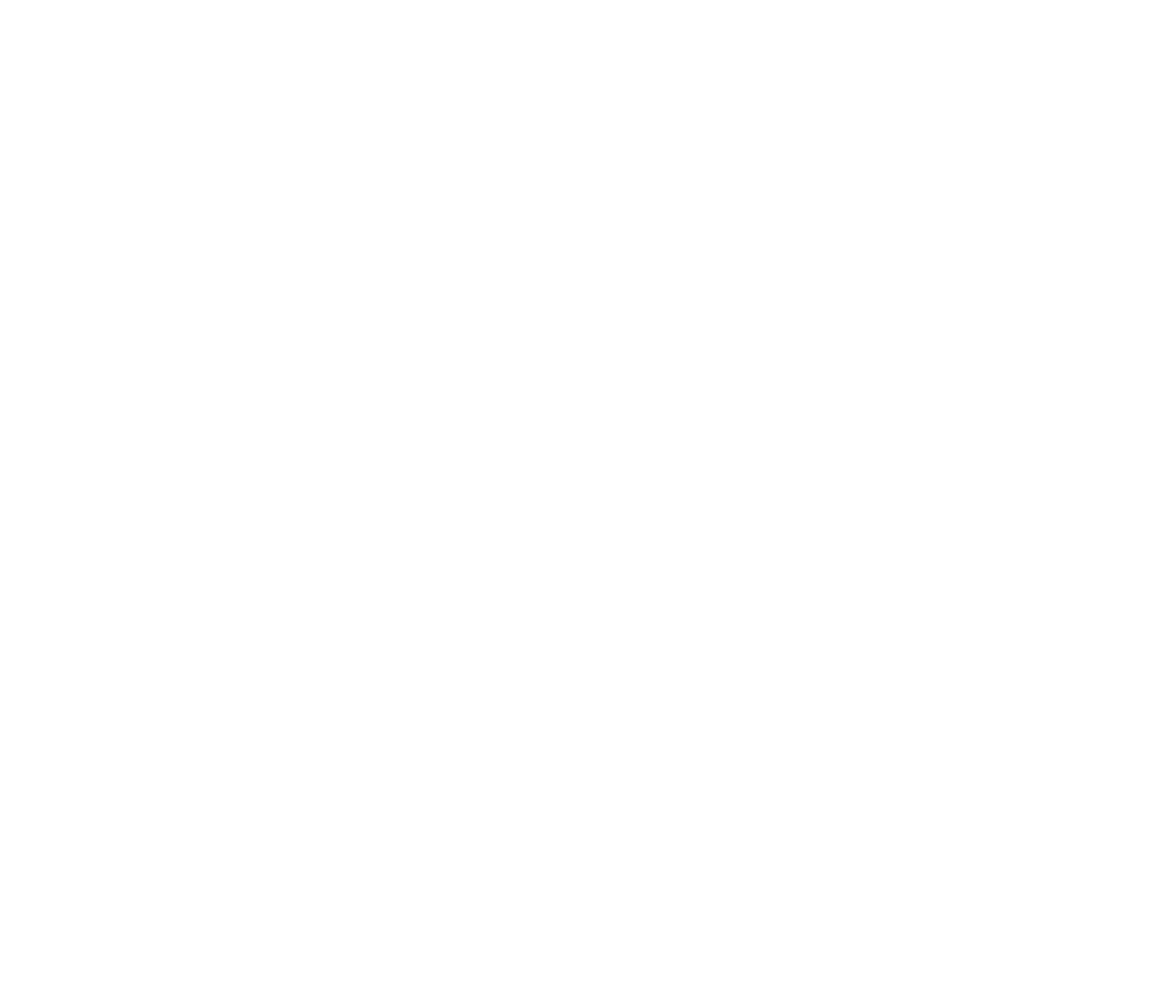
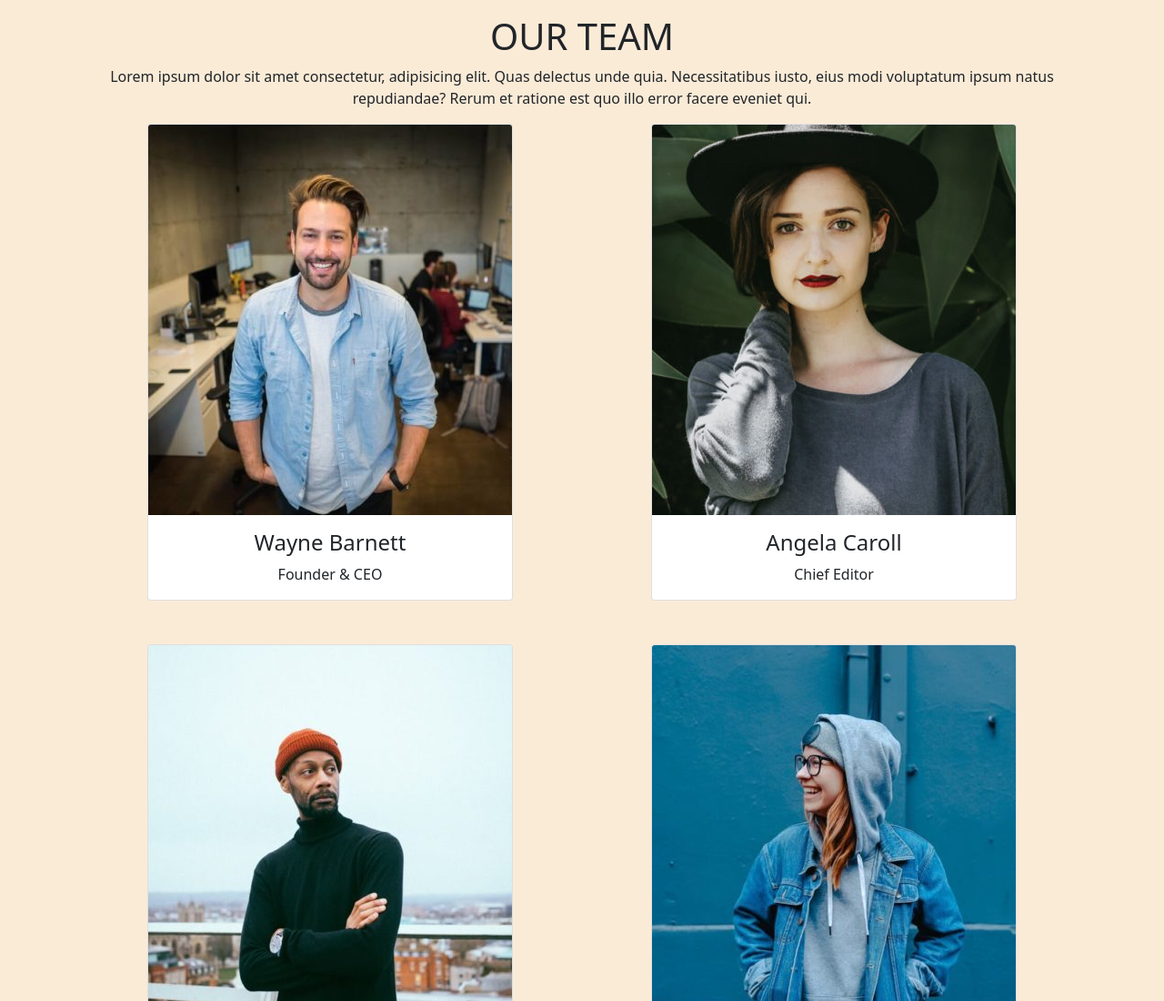
Before and after one commit to Rostrv/js-our-team, a plain HTML site: page index.html in a window 1280 px wide. Shown: the top 1100 px of the page at 91% size. Before the commit the page ends 800 px from the top, so only its background shows below. Drawn offline with nearby package versions, Linux system fonts and the light colour scheme.

Commit message:
add bonus

```diff
--- a/index.html
+++ b/index.html
@@ -6,10 +6,19 @@
     <meta http-equiv="X-UA-Compatible" content="IE=edge">
     <meta name="viewport" content="width=device-width, initial-scale=1.0">
     <title>Document</title>
+    <link href="https://cdn.jsdelivr.net/npm/bootstrap@5.1.3/dist/css/bootstrap.min.css" rel="stylesheet" integrity="sha384-1BmE4kWBq78iYhFldvKuhfTAU6auU8tT94WrHftjDbrCEXSU1oBoqyl2QvZ6jIW3" crossorigin="anonymous">
+    <link rel="stylesheet" href="style.css">
 </head>
 
 <body>
+    <div class="container p-3 text-center">
+        <h1 class=" text-uppercase">Our Team</h1>
+        <p>Lorem ipsum dolor sit amet consectetur, adipisicing elit. Quas delectus unde quia. Necessitatibus iusto, eius modi voluptatum ipsum natus repudiandae? Rerum et ratione est quo illo error facere eveniet qui.</p>
+        <div id="members" class="items d-flex flex-wrap justify-content-around"> </div>
+    </div>
+
     <script src="./main.js"></script>
+    <img src="./img/" alt="">
 </body>
 
 </html>
--- a/main.js
+++ b/main.js
@@ -32,11 +32,20 @@ const team = [{
 
 console.log(team)
 
+
+const members_list = document.getElementById("members")
+
 for (let i = 0; i < team.length; i++) {
-    const member = team[i]
+    let member = team[i]
+    divElement = document.createElement('div')
+    members_list.append(divElement)
+    divElement.innerHTML = `<div class="card mb-5"><img class="card-img-top mb-3" src="./img/${member.image}"></img>
+    <h4 class="text-center">${member.name}</h4>
+    <p class="text-center">${member.role}</p></div>`
+
     console.log(member.name)
     console.log(member.role)
-    console.log(member.image)
+    console.log(member['image'])
     console.log('--------')
 
 }
--- /dev/null
+++ b/style.css
@@ -0,0 +1,9 @@
+* {
+    margin: 0;
+    padding: 0;
+    box-sizing: border-box;
+}
+
+body {
+    background-color: antiquewhite;
+}
```
Also changed, not shown: img/angela-caroll-chief-editor.jpg (added), img/angela-lopez-social-media-manager.jpg (added), img/barbara-ramos-graphic-designer.jpg (added), img/new-team-member-01.jpg (added), img/new-team-member-02.jpg (added), img/new-team-member-03.jpg (added), img/new-team-member-04.jpg (added), img/scott-estrada-developer.jpg (added), img/walter-gordon-office-manager.jpg (added), img/wayne-barnett-founder-ceo.jpg (added).
